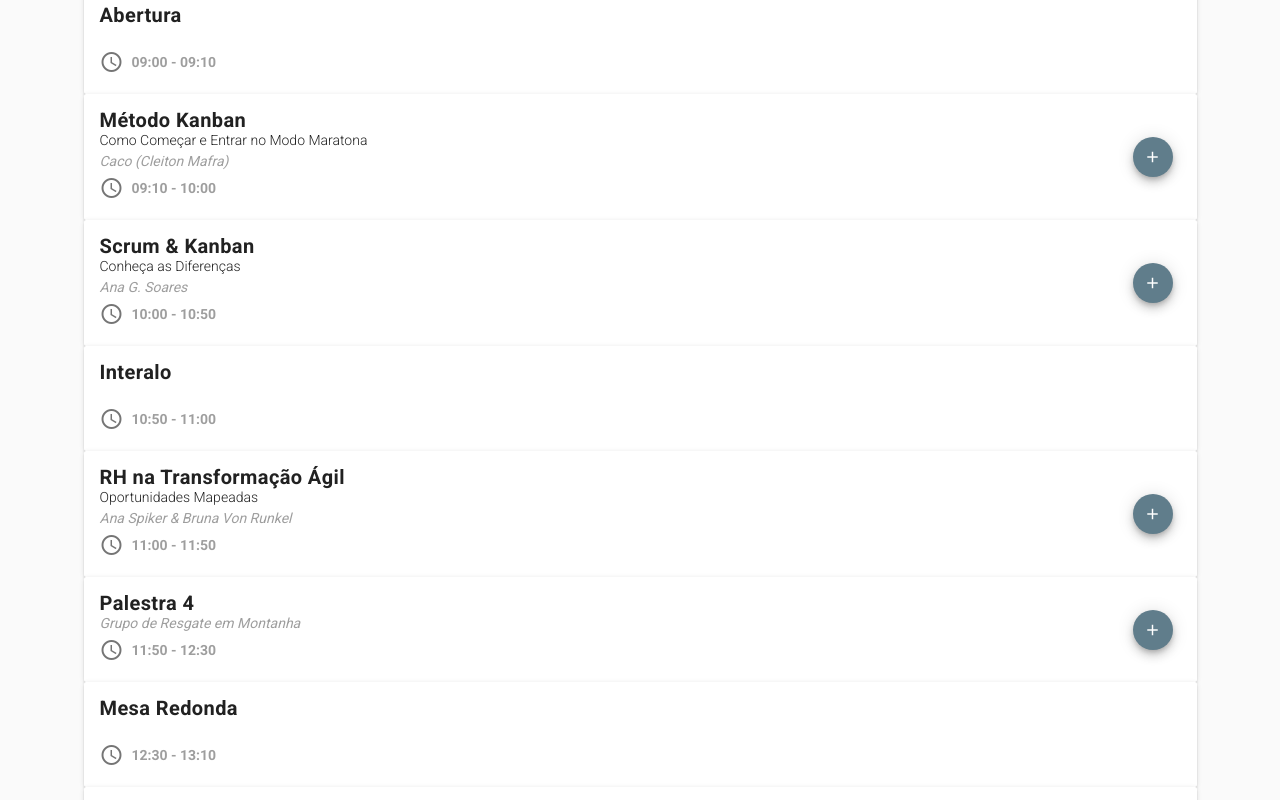
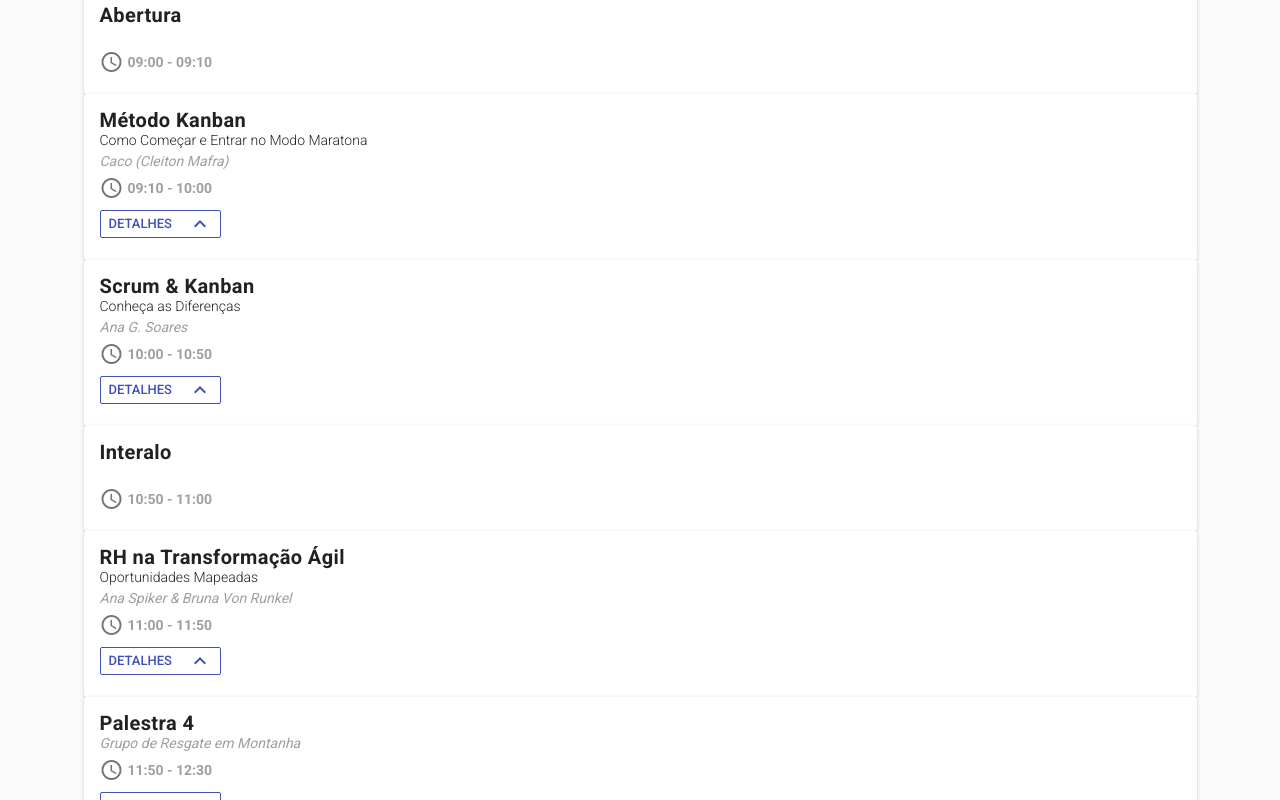
Before and after one commit to luanelioliveira/project-agile-joinville-webpage, a Vue app: page / in a window 1280 px wide. Shown: the part 1560-2360 px from the top of the page. Built offline with nearby package versions, Linux system fonts and the light colour scheme.

Commit message:
Ajuste do layout do botao do detalhe da programacao

```diff
--- a/src/App.vue
+++ b/src/App.vue
@@ -142,7 +142,7 @@
         >
           <v-flex xs12 sm4 class="my-3">
             <div class="text-xs-center">
-              <h2 class="display-2 font-weight-thin">APOIS & PATROCÍNIOS</h2>
+              <h2 class="display-2 font-weight-thin">APOIOS & PATROCÍNIOS</h2>
             </div>
           </v-flex>
           <v-flex xs12>
--- a/src/component/Palestra.vue
+++ b/src/component/Palestra.vue
@@ -6,19 +6,19 @@
                 <div class="body-2 font-weight-light">{{palestra.subtitulo}}</div>
                 <span class="font-italic grey--text">{{palestra.palestrante}}</span><br>
                 <v-layout class="ml-0 my-1" align-center>
-                    <v-icon class="mr-2">access_time</v-icon>
+                    <v-icon class="mr-1">access_time</v-icon>
                     <span class="font-weight-bold grey--text">{{palestra.horario}}</span>
                 </v-layout>
+                <v-btn
+                    v-if="palestra.descricao"
+                    depressed outline small @click="show = !show"
+                    color="indigo"
+                    class="white--text ml-0"
+                >
+                    Detalhes
+                    <v-icon right dark>{{ show ? 'keyboard_arrow_down' : 'keyboard_arrow_up' }}</v-icon>
+                </v-btn>
             </div>
-                <v-spacer></v-spacer>
-                    <v-btn
-                        v-if="palestra.descricao"
-                        small fab @click="show = !show"
-                        color="blue-grey"
-                        class="white--text"
-                    >
-                        <v-icon dark>{{ show ? 'remove' : 'add' }}</v-icon>
-                    </v-btn>
         </v-card-title>
 
         <v-slide-y-transition>
```
